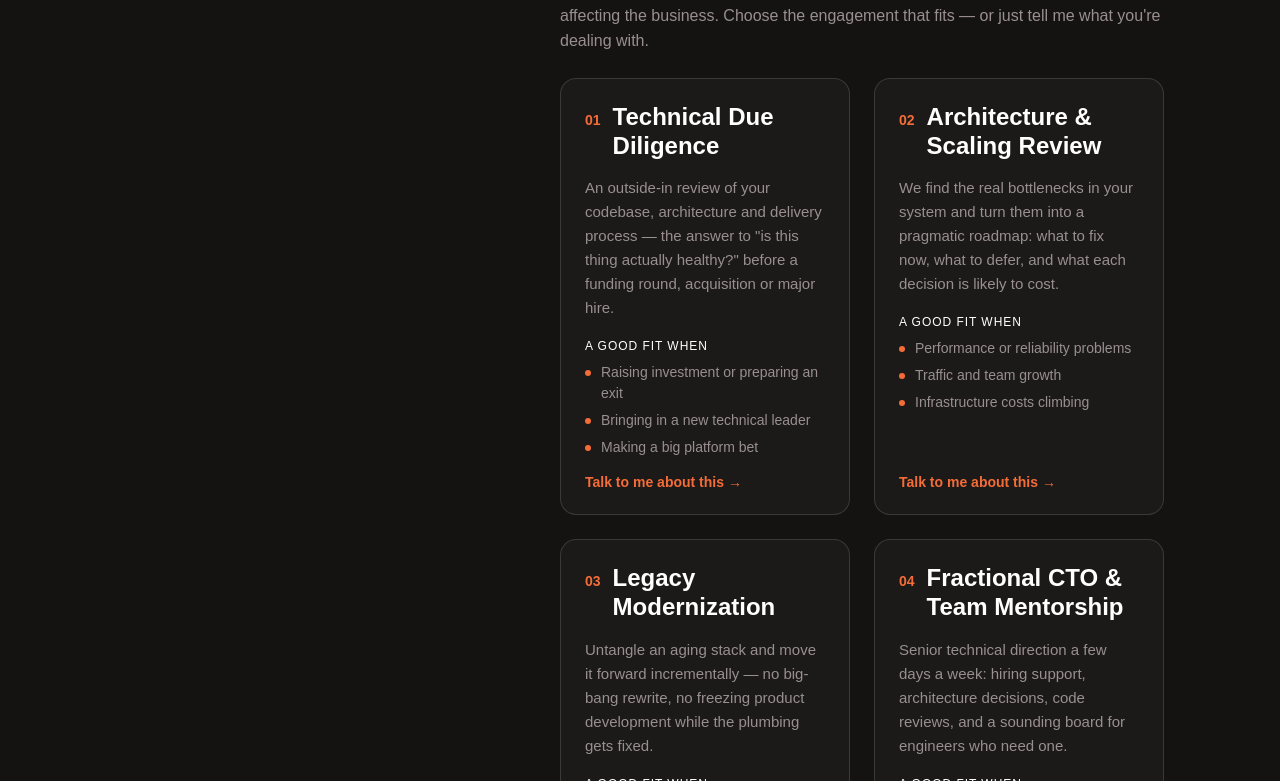
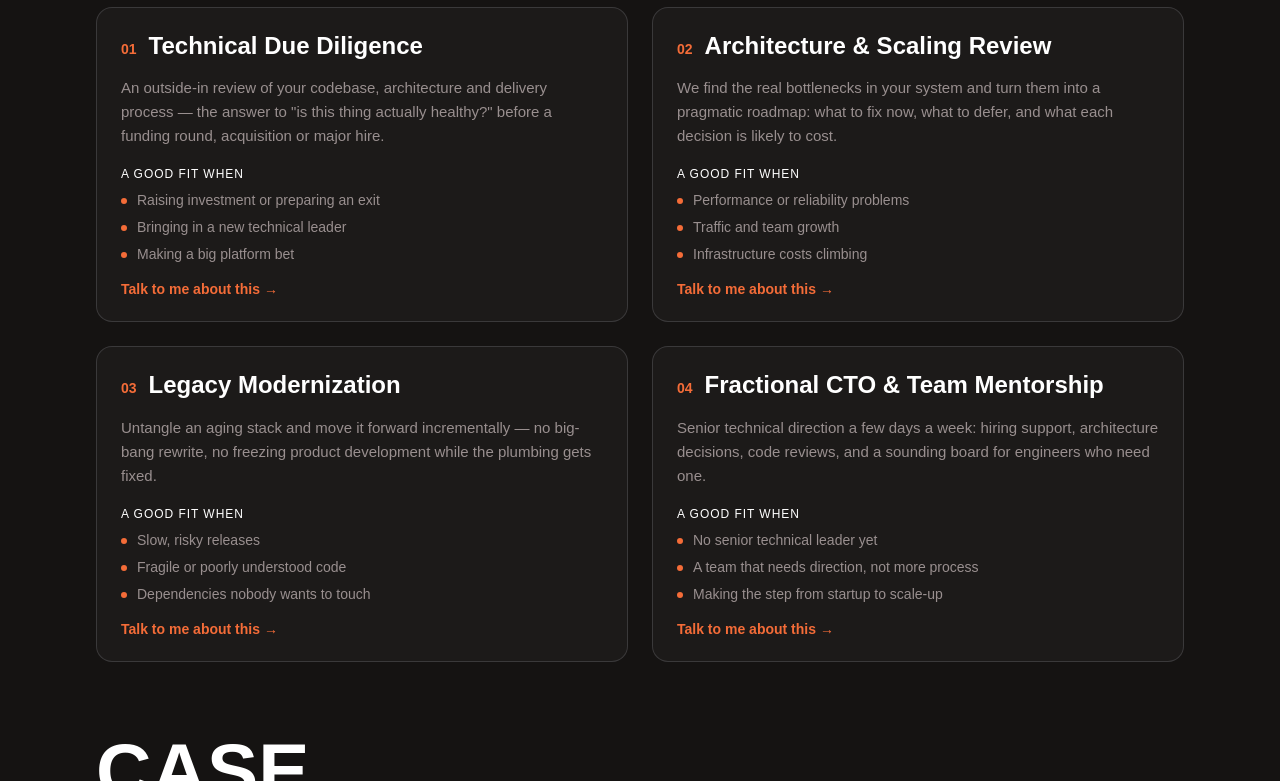
Before and after one commit to puzant/portfolio, a Vue app: page / in a window 1280 px wide. Shown: the part 1011-1792 px from the top of the page. Built offline with nearby package versions, Linux system fonts and the light colour scheme; no server answers.

Commit message:
remove sidebar

```diff
--- a/src/App.vue
+++ b/src/App.vue
@@ -6,8 +6,8 @@
     <TravelImages :images="placeholderOrImages" />
 
     <div class="main-container">
-      <div class="sidebar-items-container">
-        <SideBar ref="sidebarRef" />
+      <!-- <div class="sidebar-items-container"> -->
+        <!-- <SideBar ref="sidebarRef" /> -->
 
         <div class="main-sections">
           <AboutMe ref="aboutMeRef" />
@@ -18,7 +18,7 @@
           <!-- <TechSkills ref="skillsRef" /> -->
           <ContactForm ref="contactFormRef" />
         </div>
-      </div>
+      <!-- </div> -->
       <AppFooter />
     </div>
   </div>
@@ -28,7 +28,7 @@
 import { onMounted, onUnmounted, onUpdated, nextTick, ref, computed } from 'vue'
 import AppNavigation from '@/components/AppNavigation.vue'
 import VerticalAppNavigation from '@/components/VerticalAppNavigation.vue'
-import SideBar from '@/components/Sidebar.vue'
+// import SideBar from '@/components/Sidebar.vue'
 import ContactForm from '@/components/ContactForm.vue'
 import AboutMe from '@/components/AboutMe.vue'
 import RecentProjects from '@/components/RecentProjects.vue'
```
